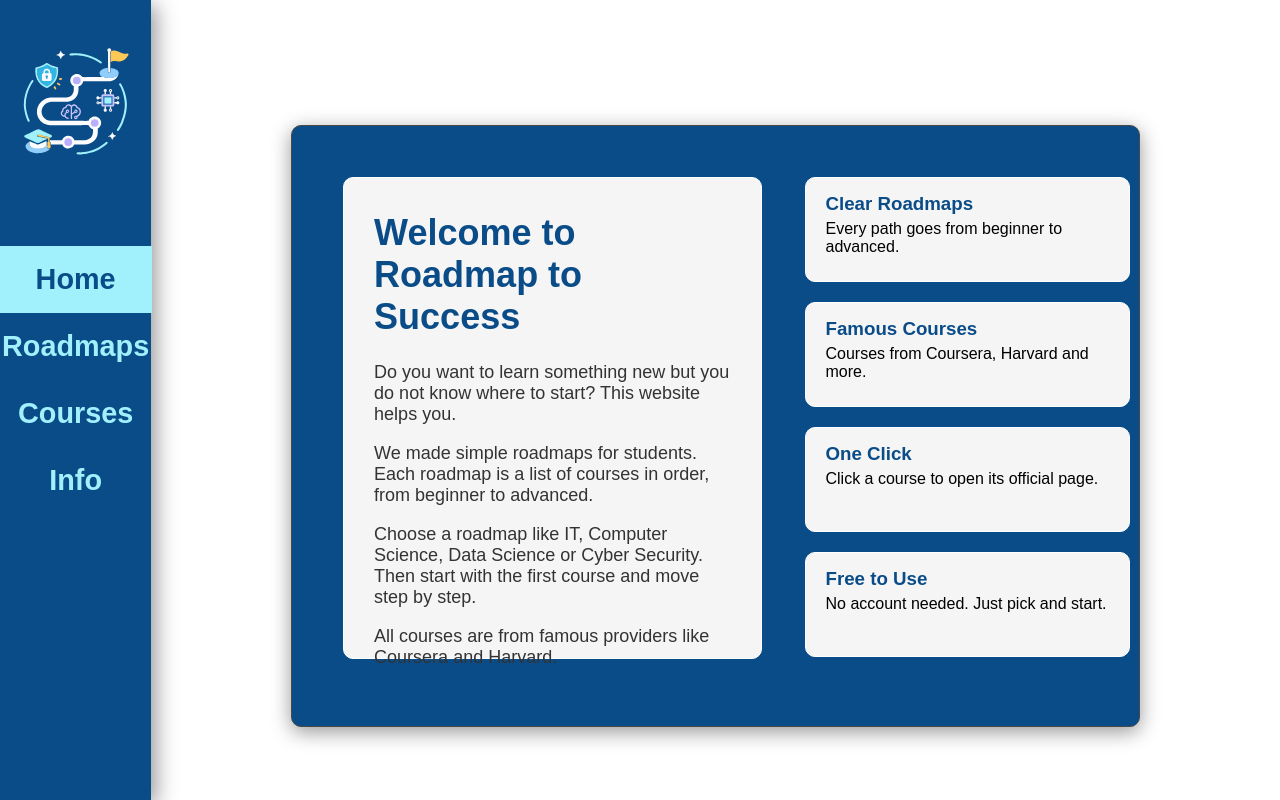
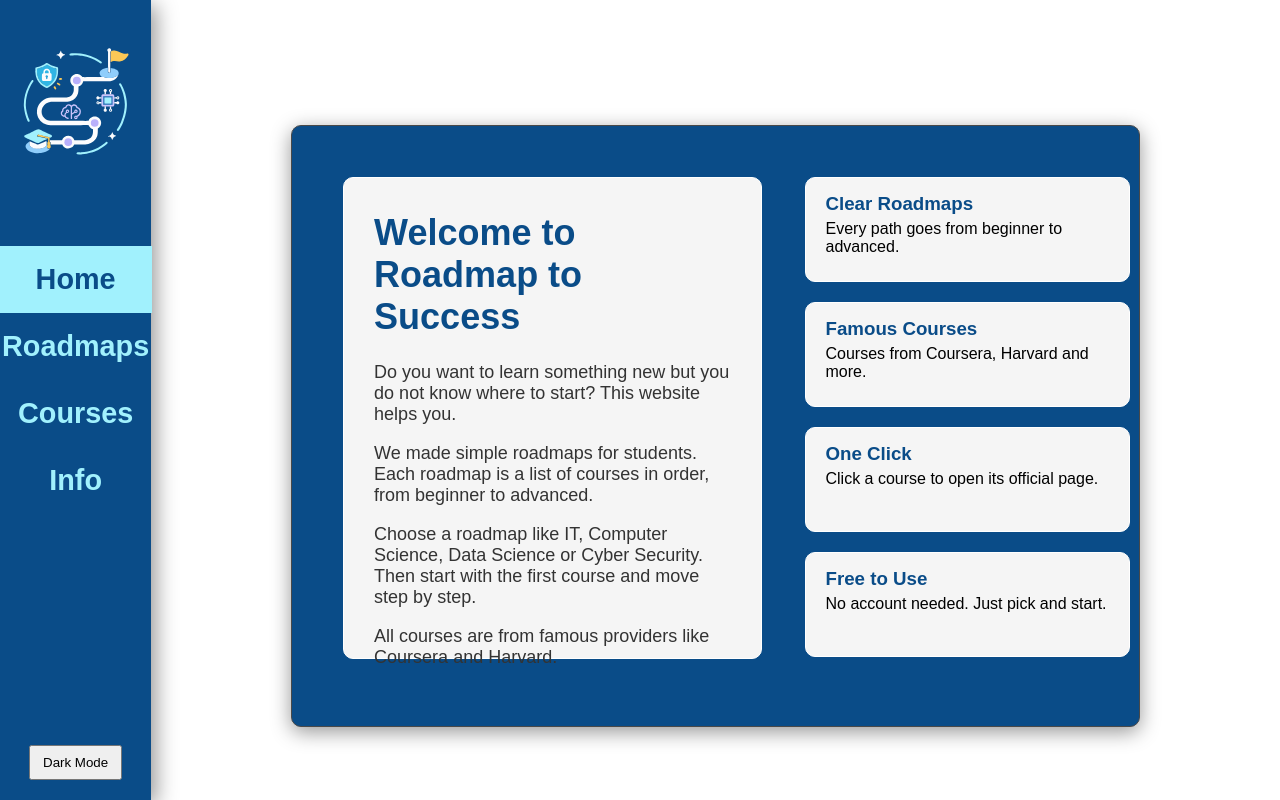
Before and after one commit to ji2v111/Web-Project, a PHP site: page / in a window 1280 px wide. Run offline with PHP 8.4, Linux system fonts and the light colour scheme.

Commit message:
added JV script drak/light modes and search bar in cources

```diff
--- a/css/style.css
+++ b/css/style.css
@@ -14,6 +14,19 @@ body {
     --secondry-color: #a1f1fd;
     --third-color: #f5f5f5;
     --fourth-color: #cfcece;
+}
+
+/*dark mode*/
+body.dark {
+    background-color: #121212;
+    color: #f5f5f5;
+}
+
+body.dark .content-page,
+body.dark .course-card,
+body.dark .step {
+    background-color: #1e1e1e;
+    color: #f5f5f5;
 }
 
 
--- a/js/app.js
+++ b/js/app.js
@@ -0,0 +1,36 @@
+const sidebar = document.querySelector(".sidebar");
+
+
+    const btn = document.createElement("button");
+    btn.textContent = "Dark Mode";
+    btn.style.marginTop = "auto";
+    btn.style.marginBottom = "20px";
+    btn.style.padding = "8px 12px";
+    btn.style.cursor = "pointer";
+
+    btn.onclick = () => {
+        document.body.classList.toggle("dark");
+        btn.textContent = document.body.classList.contains("dark")
+            ? "Light Mode"
+            : "Dark Mode";
+    };
+
+    sidebar.appendChild(btn);
+
+
+const search = document.createElement("input");
+const grid = document.getElementById("courses-grid");
+
+if (grid) {
+    search.placeholder = "Filter courses...";
+    search.style.marginBottom = "15px";
+    search.style.padding = "6px 10px";
+    grid.before(search);
+
+    search.oninput = () => {
+        const val = search.value.toLowerCase();
+        document.querySelectorAll(".course-card").forEach((card) => {
+            card.style.display = card.textContent.toLowerCase().includes(val) ? "" : "none";
+        });
+    };
+}
```
